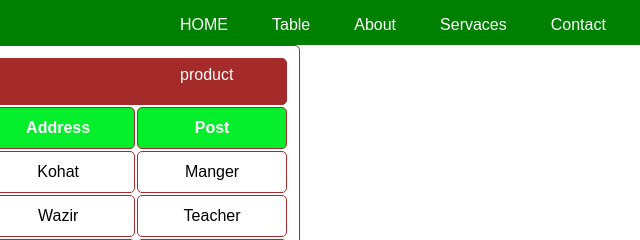
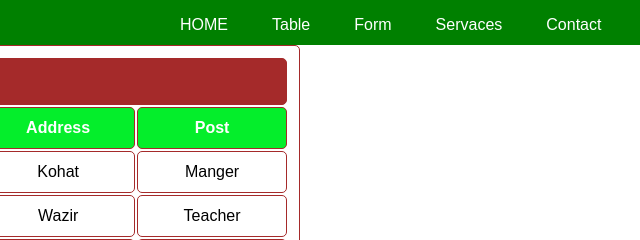
Before and after one commit to MohaibRehmanwazir/portfolio-project, a plain HTML site: page Table22.html in a window 1280 px wide. Shown: the top 240 px of the page, 640-1280 px from the left. Drawn offline with Linux system fonts and the light colour scheme.

Commit message:
its a new work

```diff
--- a/Table22.html
+++ b/Table22.html
@@ -95,12 +95,11 @@
 
         <div class="menu">
 
-            <ul><li><a href="portfolio.html">HOME</a> </li>
+            <ul><li><a href="index.html">HOME</a> </li>
                 <li><a href="Table22.html"> Table</a></li>
-                <li><a href="#">About</a> </li>
+                <li><a href="#">Form</a> </li>
                 <li><a href="#">Servaces</a></li>
                 <li><a href="#">Contact</a></li>
-                <li><a href="#">product</a></li>
 
             </ul>
         </div>
```
Also changed, not shown: Cssform.html (+1 -1 lines), index.html (renamed from portfolio.html).
